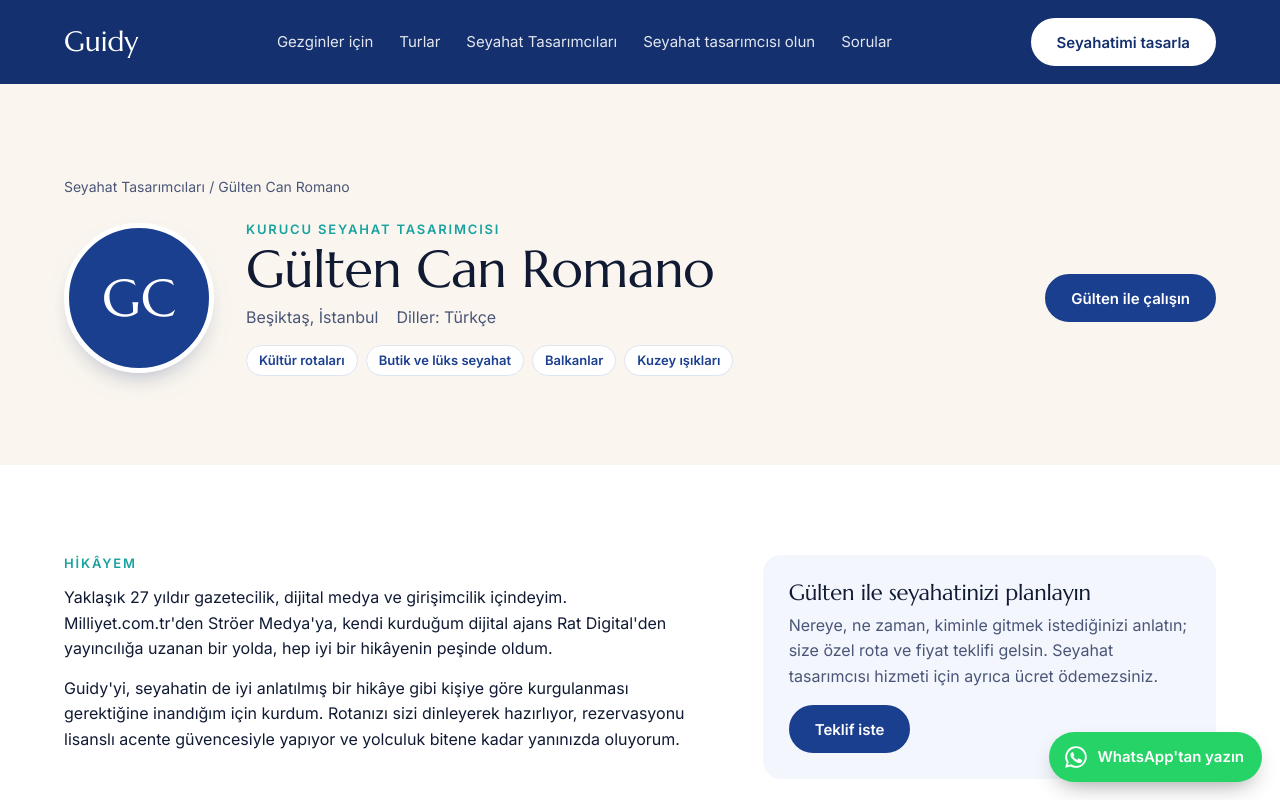
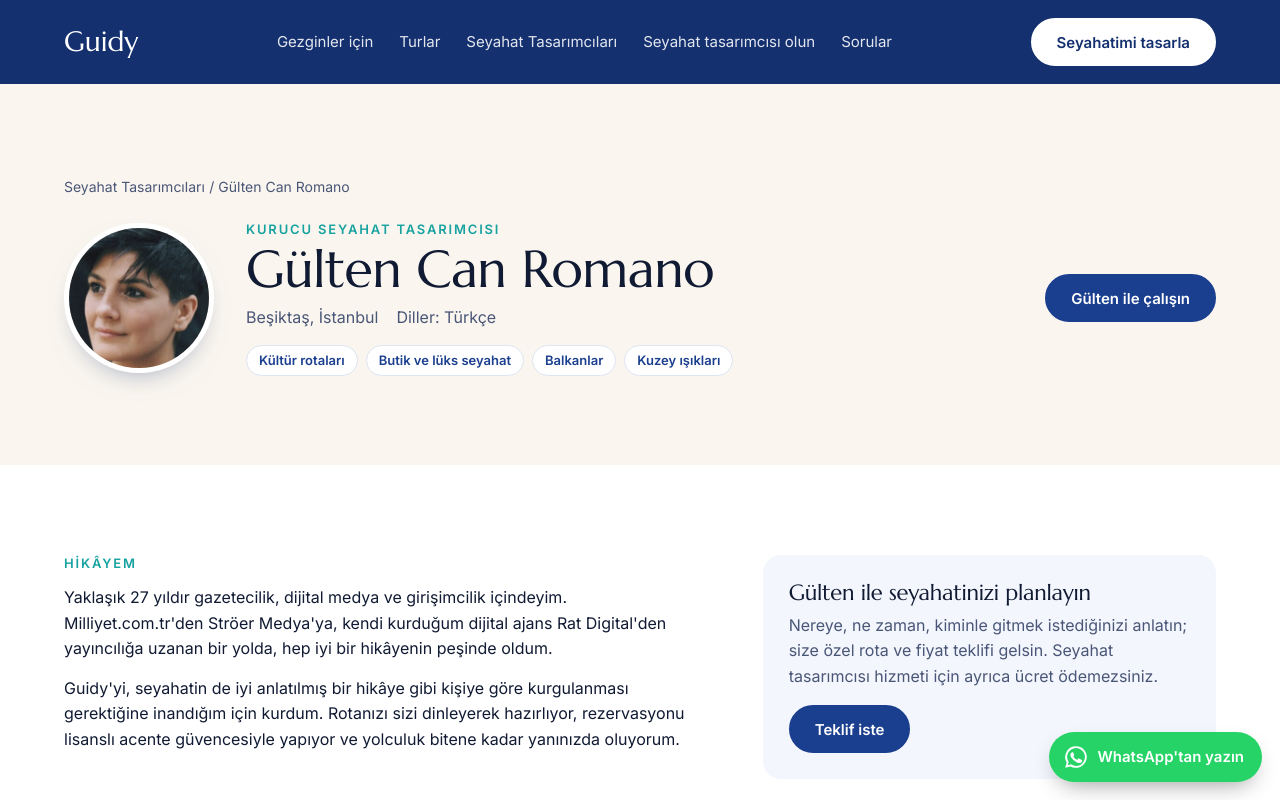
Before and after one commit to cangulten-romano/guidy, a plain HTML site: page elci-gulten-can-romano.html in a window 1280 px wide. Shown: the top 800 px of the page. Drawn offline with Linux system fonts and the light colour scheme.

Commit message:
Add files via upload

```diff
--- a/elci-gulten-can-romano.html
+++ b/elci-gulten-can-romano.html
@@ -27,7 +27,7 @@
   </ul>
   <a class="btn light" href="index.html?tip=gezgin#iletisim">Seyahatimi tasarla</a>
 </nav>
-<header class="pf-head band"><div class="wrap"><a class="crumb" href="index.html#elcilerimiz">Seyahat Tasarımcıları</a> <span class="crumb">/ Gülten Can Romano</span></div><div class="wrap pf" style="margin-top:22px"><span class="av" aria-hidden="true">GC</span><div><p class="kicker">Kurucu seyahat tasarımcısı</p><h1 style="font-size:clamp(34px,4.4vw,52px);margin-top:4px">Gülten Can Romano</h1><p class="meta"><span>Beşiktaş, İstanbul</span><span>Diller: Türkçe</span></p><div class="tags"><span>Kültür rotaları</span><span>Butik ve lüks seyahat</span><span>Balkanlar</span><span>Kuzey ışıkları</span></div></div><div><a class="btn" href="index.html?elci=gulten-can-romano#iletisim">Gülten ile çalışın</a></div></div></header><main>
+<header class="pf-head band"><div class="wrap"><a class="crumb" href="index.html#elcilerimiz">Seyahat Tasarımcıları</a> <span class="crumb">/ Gülten Can Romano</span></div><div class="wrap pf" style="margin-top:22px"><img class="av" src="gulten-can-romano.jpg" alt="Gülten Can Romano"><div><p class="kicker">Kurucu seyahat tasarımcısı</p><h1 style="font-size:clamp(34px,4.4vw,52px);margin-top:4px">Gülten Can Romano</h1><p class="meta"><span>Beşiktaş, İstanbul</span><span>Diller: Türkçe</span></p><div class="tags"><span>Kültür rotaları</span><span>Butik ve lüks seyahat</span><span>Balkanlar</span><span>Kuzey ışıkları</span></div></div><div><a class="btn" href="index.html?elci=gulten-can-romano#iletisim">Gülten ile çalışın</a></div></div></header><main>
 <section class="band"><div class="wrap story"><div><p class="kicker">Hikâyem</p><p>Yaklaşık 27 yıldır gazetecilik, dijital medya ve girişimcilik içindeyim. Milliyet.com.tr&#x27;den Ströer Medya&#x27;ya, kendi kurduğum dijital ajans Rat Digital&#x27;den yayıncılığa uzanan bir yolda, hep iyi bir hikâyenin peşinde oldum.</p><p>Guidy&#x27;yi, seyahatin de iyi anlatılmış bir hikâye gibi kişiye göre kurgulanması gerektiğine inandığım için kurdum. Rotanızı sizi dinleyerek hazırlıyor, rezervasyonu lisanslı acente güvencesiyle yapıyor ve yolculuk bitene kadar yanınızda oluyorum.</p></div>
 <aside class="side"><h3>Gülten ile seyahatinizi planlayın</h3><p style="color:var(--soft);margin-top:8px">Nereye, ne zaman, kiminle gitmek istediğinizi anlatın; size özel rota ve fiyat teklifi gelsin. Seyahat tasarımcısı hizmeti için ayrıca ücret ödemezsiniz.</p><div class="cta" style="margin-top:16px"><a class="btn" href="index.html?elci=gulten-can-romano#iletisim">Teklif iste</a></div></aside></div></section>
 
```
Also changed, not shown: gulten-can-romano.jpg (added).
